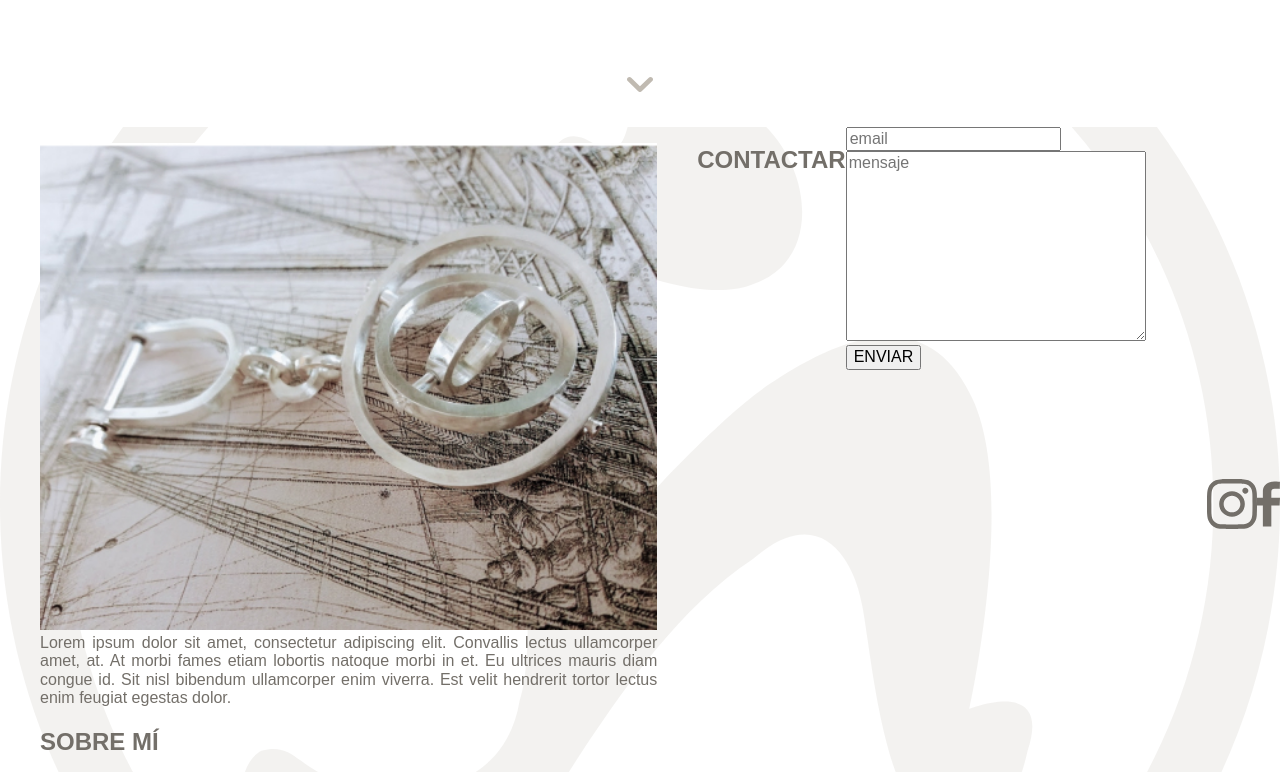
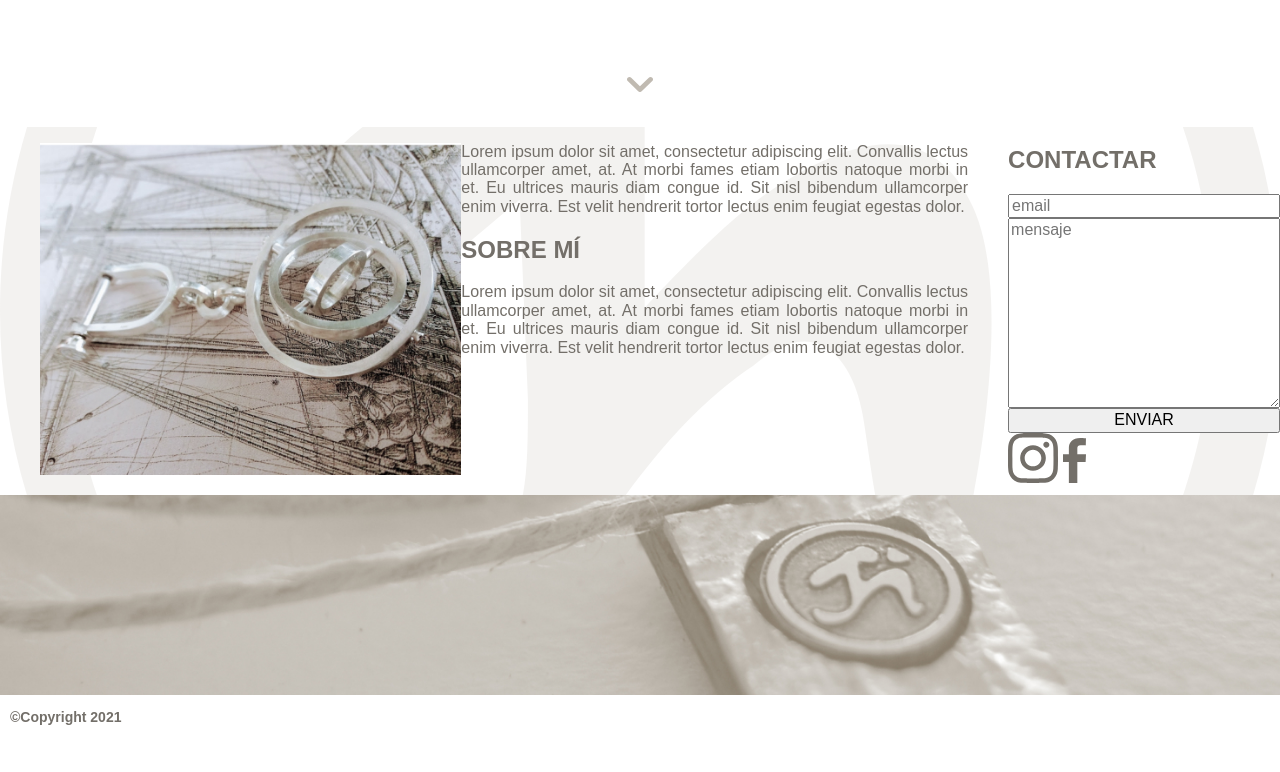
Before and after one commit to janera78/proyectoSass, a plain HTML site: page public/index.html in a window 1280 px wide. Shown: the part 500-1272 px from the top of the page. After the commit the page ends 1225 px from the top, so only its background shows below. Drawn offline with Linux system fonts and the light colour scheme; files whose address does not match are found by name.

Commit message:
creado grid en main

```diff
--- a/public/index.html
+++ b/public/index.html
@@ -96,23 +96,27 @@
                                             />
                                             <img class="llavero_astrolabio" src="" alt="llavero astrolabio" />
                     </picture>
+                    <section>
                         <figcaption>
                             Lorem ipsum dolor sit amet, consectetur adipiscing elit. Convallis lectus ullamcorper amet, at. At morbi fames etiam lobortis natoque morbi in et. Eu ultrices mauris diam congue id. Sit nisl bibendum ullamcorper enim viverra. Est velit hendrerit tortor lectus enim feugiat egestas dolor.
                         </figcaption>
-                    <h2>SOBRE MÍ</h2>
-                    <p>Lorem ipsum dolor sit amet, consectetur adipiscing elit. Convallis lectus ullamcorper amet, at. At morbi fames etiam lobortis natoque morbi in et. Eu ultrices mauris diam congue id. Sit nisl bibendum ullamcorper enim viverra. Est velit hendrerit tortor lectus enim feugiat egestas dolor.</p>
+                        <h2 class="sobre__mi">SOBRE MÍ</h2>
+                        <p class="texto">Lorem ipsum dolor sit amet, consectetur adipiscing elit. Convallis lectus    ullamcorper amet, at. At morbi fames etiam lobortis natoque morbi in et. Eu ultrices mauris diam congue id. Sit nisl bibendum ullamcorper enim viverra. Est velit hendrerit tortor lectus enim feugiat egestas dolor.
+                        </p>
+                    </section>
                 </figure>
 
                 <!--Formulario CONTACTAR -->
-                <h2>CONTACTAR</h2>
+                <div>
+                    <h2 class="contactar">CONTACTAR</h2>
                     <form class="formulario">
                         <input type="email" name="" placeholder="email">
-                    <textarea name="" id="" cols="30" rows="10" placeholder="mensaje"></textarea>
+                        <textarea name="mensaje" id="" cols="30" rows="10" placeholder="mensaje"></textarea>
                         <button type="submit">ENVIAR</button>
                     </form>
                     <img src="./assets/img/svg/instagram.svg" alt="instagram">
                     <img src="./assets/img/svg/facebook.svg" alt="facebook">
-
+                </div>
 
 
 
--- a/src/sass/layout/_grid.scss
+++ b/src/sass/layout/_grid.scss
@@ -1,3 +1,47 @@
 /* ********* */
 /* @GRID*/
 /* ********* */
+/*GRID DE MAIN*/
+main{
+    display: grid;
+    grid-template-rows: 1fr;
+    grid-template-columns: [foto]auto [texto]auto [formulario]auto;
+
+
+
+        /*esto es subgrid de foto con texto*/
+        figure{
+
+            display: grid;
+            grid-template-rows: 1fr;
+            grid-template-columns: [foto]auto [texto]auto [formulario]auto;
+        }
+            /*foto*/
+                picture{
+                    grid-column: 1/2;
+
+                }
+            /*texto*/
+                figcaption{
+                    grid-column: 2/3;
+                }
+
+        /*esto es subgrid del formulario*/
+        div{
+            grid-column: 3/4;
+        }
+
+        .formulario{
+            display: grid;
+            grid-template-columns: 1fr;
+            grid-template-rows: repeat(4 auto);
+
+        }
+        .contactar{
+            grid-row: 1/2;
+        }
+        .formulario{
+            grid-row: 2/2;
+        }
+
+}
--- a/src/sass/pages/_home.scss
+++ b/src/sass/pages/_home.scss
@@ -30,6 +30,9 @@ main{
     background-position: center;
     background-size: cover;
 
+
+
+
     width: 100%;
     display: flex;
     flex-flow: column nowrap;
```
Also changed, not shown: public/css/main.css, 1 other file. Lines whose indentation alone changed are shown as unchanged.
